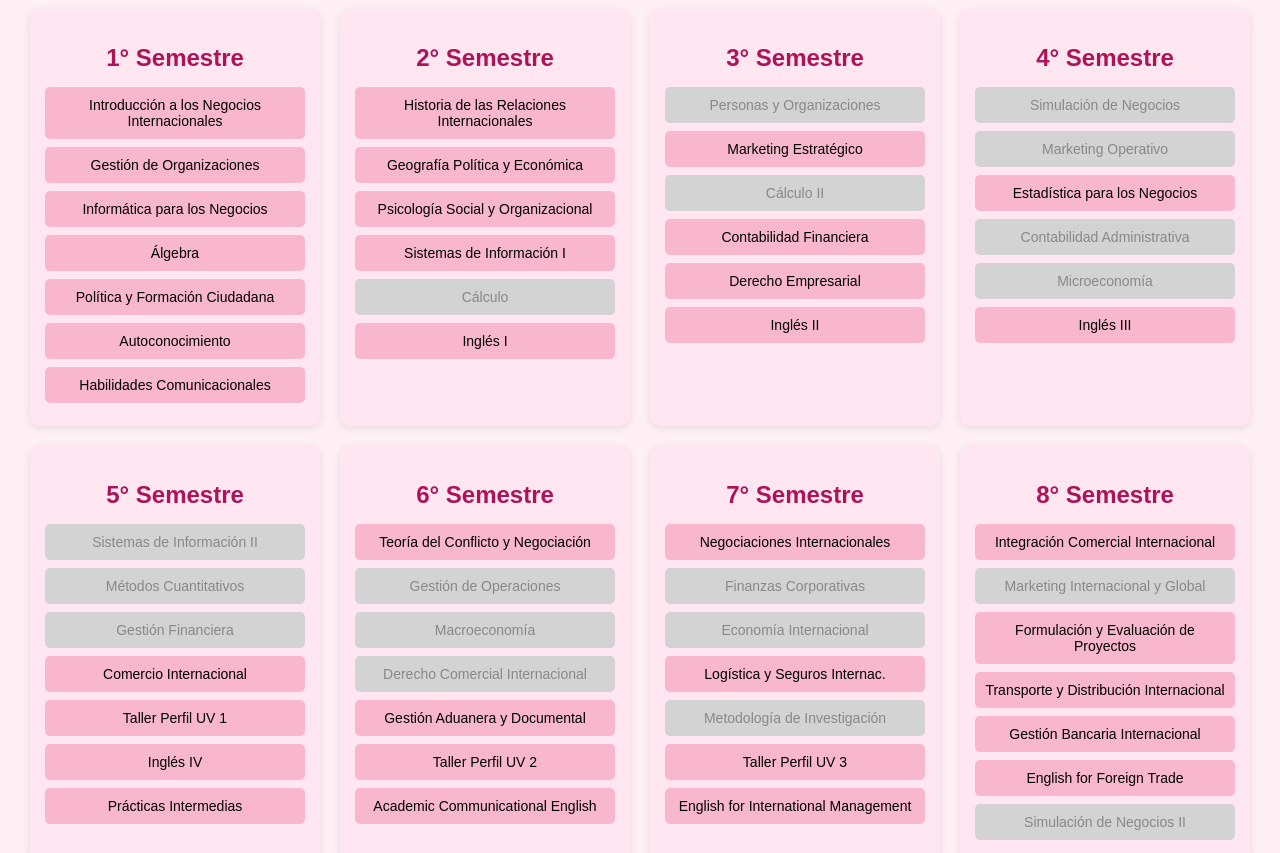
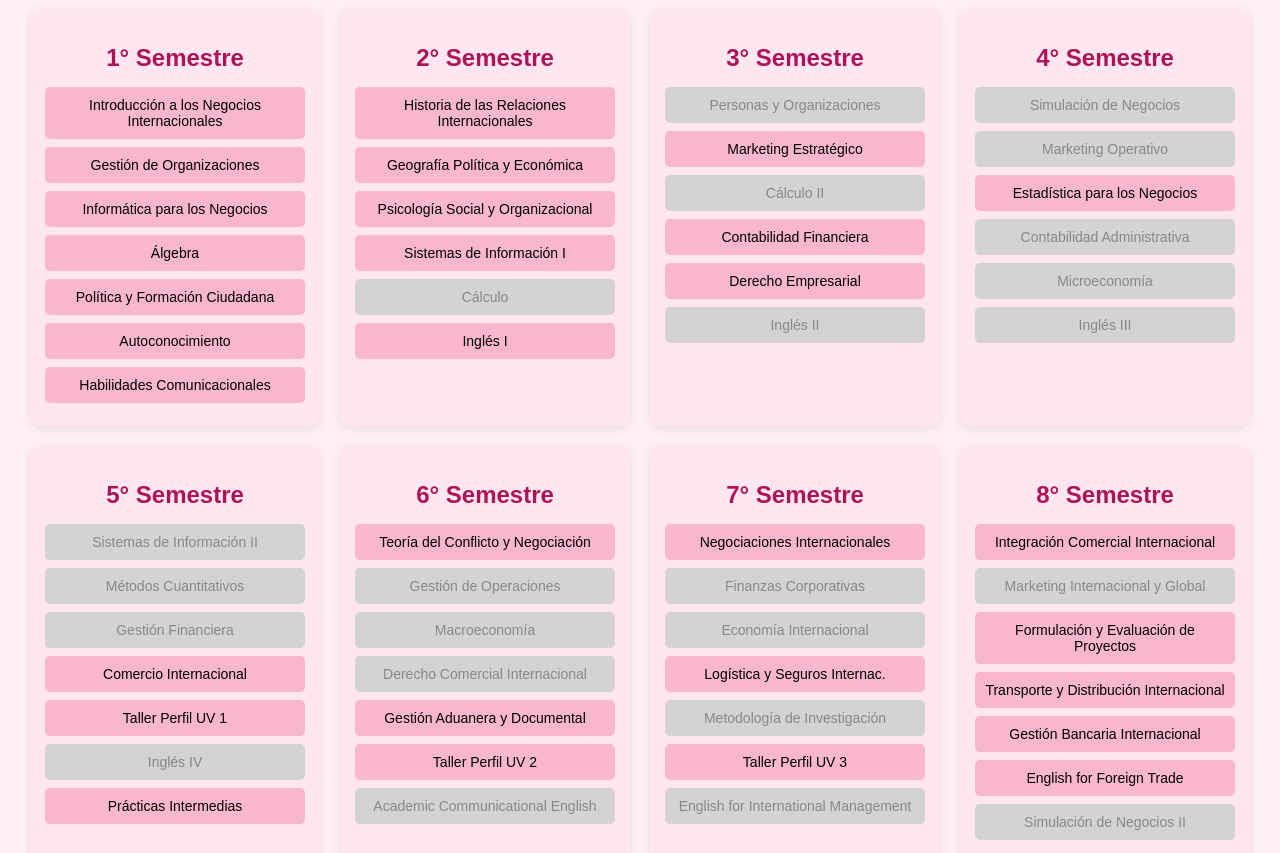
Before and after one commit to benja131005/Malla-definitiva, a plain HTML site: page index.html in a window 1280 px wide. Shown: the part 99-952 px from the top of the page. Drawn offline with Linux system fonts and the light colour scheme.

Commit message:
index.html

```diff
--- a/index.html
+++ b/index.html
@@ -43,7 +43,7 @@
       <div class="ramo bloqueado" data-id="16" data-prerreq="12">Cálculo II</div>
       <div class="ramo" data-id="17">Contabilidad Financiera</div>
       <div class="ramo" data-id="18">Derecho Empresarial</div>
-      <div class="ramo" data-id="19">Inglés II</div>
+      <div class="ramo bloqueado" data-id="19" data-prerreq="13">Inglés II</div>
     </div>
 
     <!-- 4to semestre -->
@@ -54,7 +54,7 @@
       <div class="ramo" data-id="22">Estadística para los Negocios</div>
       <div class="ramo bloqueado" data-id="23" data-prerreq="17">Contabilidad Administrativa</div>
       <div class="ramo bloqueado" data-id="24" data-prerreq="12">Microeconomía</div>
-      <div class="ramo" data-id="25">Inglés III</div>
+      <div class="ramo" data-id="25" data-prerreq="19">Inglés III</div>
     </div>
 
     <!-- 5° semestre -->
@@ -65,7 +65,7 @@
       <div class="ramo bloqueado" data-id="28" data-prerreq="17,24">Gestión Financiera</div>
       <div class="ramo" data-id="29">Comercio Internacional</div>
       <div class="ramo" data-id="30">Taller Perfil UV 1</div>
-      <div class="ramo" data-id="31">Inglés IV</div>
+      <div class="ramo" data-id="31" data-prerreq="25">Inglés IV</div>
       <div class="ramo" data-id="32">Prácticas Intermedias</div>
     </div>
 
@@ -78,7 +78,7 @@
       <div class="ramo bloqueado" data-id="36" data-prerreq="18">Derecho Comercial Internacional</div>
       <div class="ramo" data-id="37">Gestión Aduanera y Documental</div>
       <div class="ramo" data-id="38">Taller Perfil UV 2</div>
-      <div class="ramo" data-id="39">Academic Communicational English</div>
+      <div class="ramo" data-id="39" data-prerreq="31">Academic Communicational English</div>
     </div>
 
     <!-- 7° semestre -->
@@ -90,7 +90,7 @@
       <div class="ramo" data-id="43">Logística y Seguros Internac.</div>
       <div class="ramo bloqueado" data-id="44" data-prerreq="22,27">Metodología de Investigación</div>
       <div class="ramo" data-id="45">Taller Perfil UV 3</div>
-      <div class="ramo" data-id="46">English for International Management</div>
+      <div class="ramo" data-id="46" data-prerreq="39">English for International Management</div>
     </div>
 
     <!-- 8° semestre -->
```
